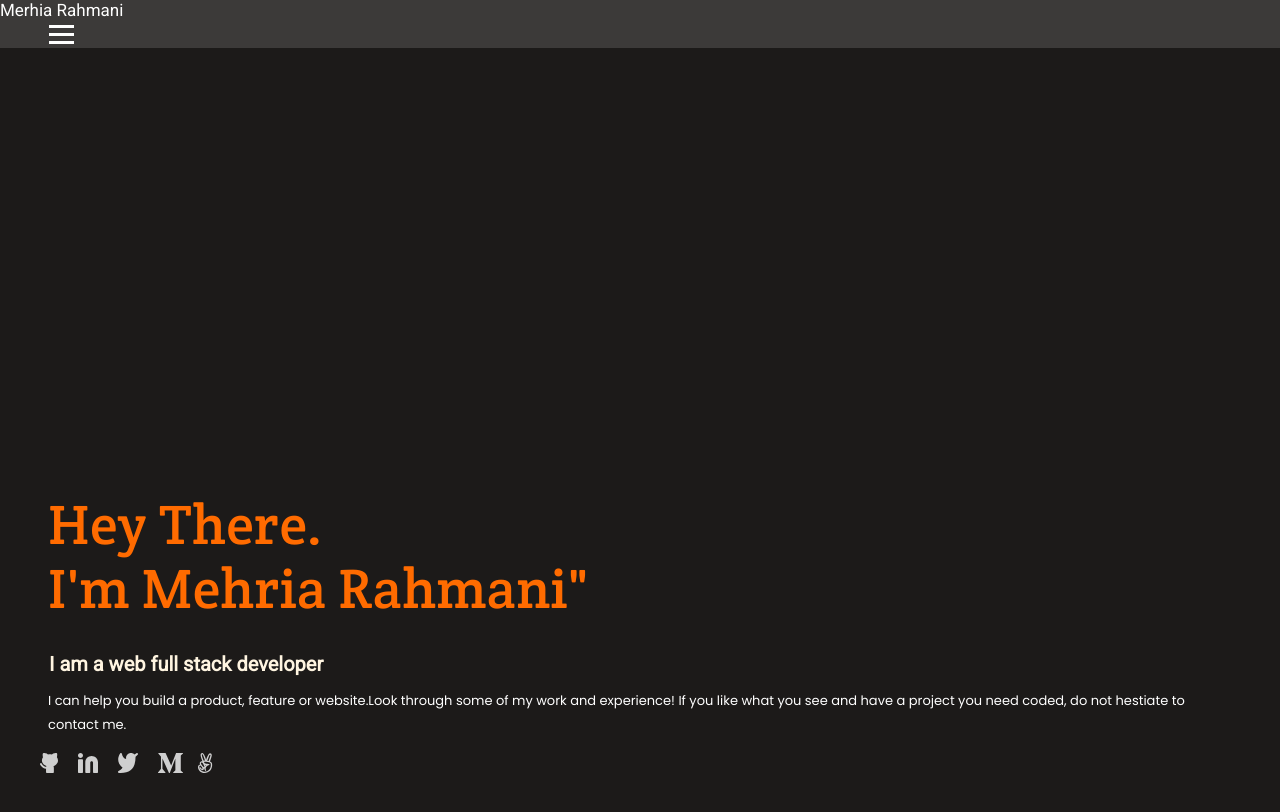
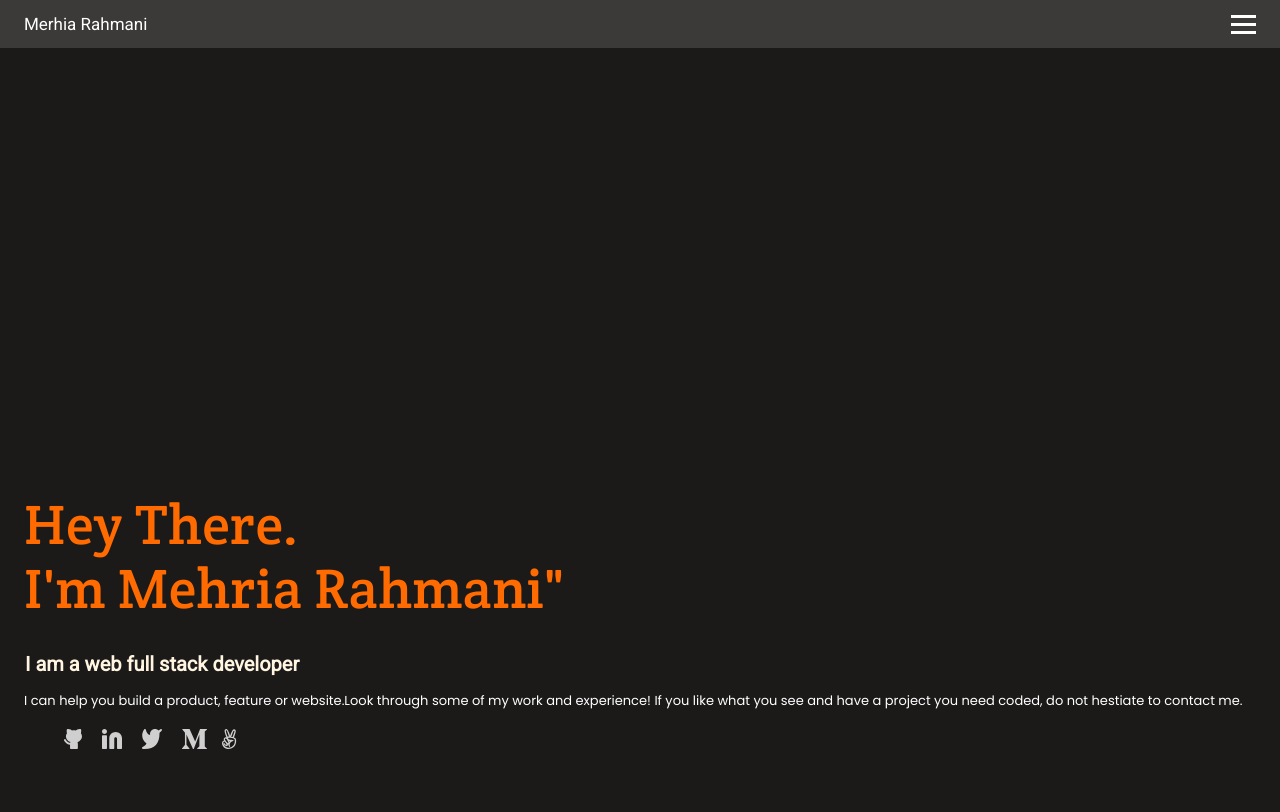
Before and after one commit to Mehria-Rahmani/portfolio-mobile, a website: page index.html in a window 1280 px wide. Drawn offline with Linux system fonts and the light colour scheme.

Commit message:
add index.html file

```diff
--- a/index.html
+++ b/index.html
@@ -13,9 +13,10 @@
 </head>
 
 <body>
-        <header>
-            <nav class="topnav">
+        <header class="container">
+
                 <a href="#home" class="logo">Merhia Rahmani</a>
+                <nav>
                 <div class="hamburger">
                     <span class="bar"></span>
                     <span class="bar"></span>
@@ -24,11 +25,11 @@
             </nav>
         </header>
 
-    <section class="main-content">
-        <div class="container">
-            <h1 class="container headline">Hey There.<br>I'm Mehria Rahmani"</h1>
-            <h2 class="container job-title">I am a web full stack developer </h2>
-            <p class="container job-description">I can help you build a product, feature or website.Look through some of my work and experience! If you like what you see and have a project you need coded, do not hestiate to contact me.</p>
+    <section class="container hero-wrapper">
+        <div class="hero-container">
+            <h1 class="headline">Hey There.<br>I'm Mehria Rahmani"</h1>
+            <h2 class="job-title">I am a web full stack developer </h2>
+            <p class="job-description">I can help you build a product, feature or website.Look through some of my work and experience! If you like what you see and have a project you need coded, do not hestiate to contact me.</p>
         </div>
 
         <div class="links">
```
